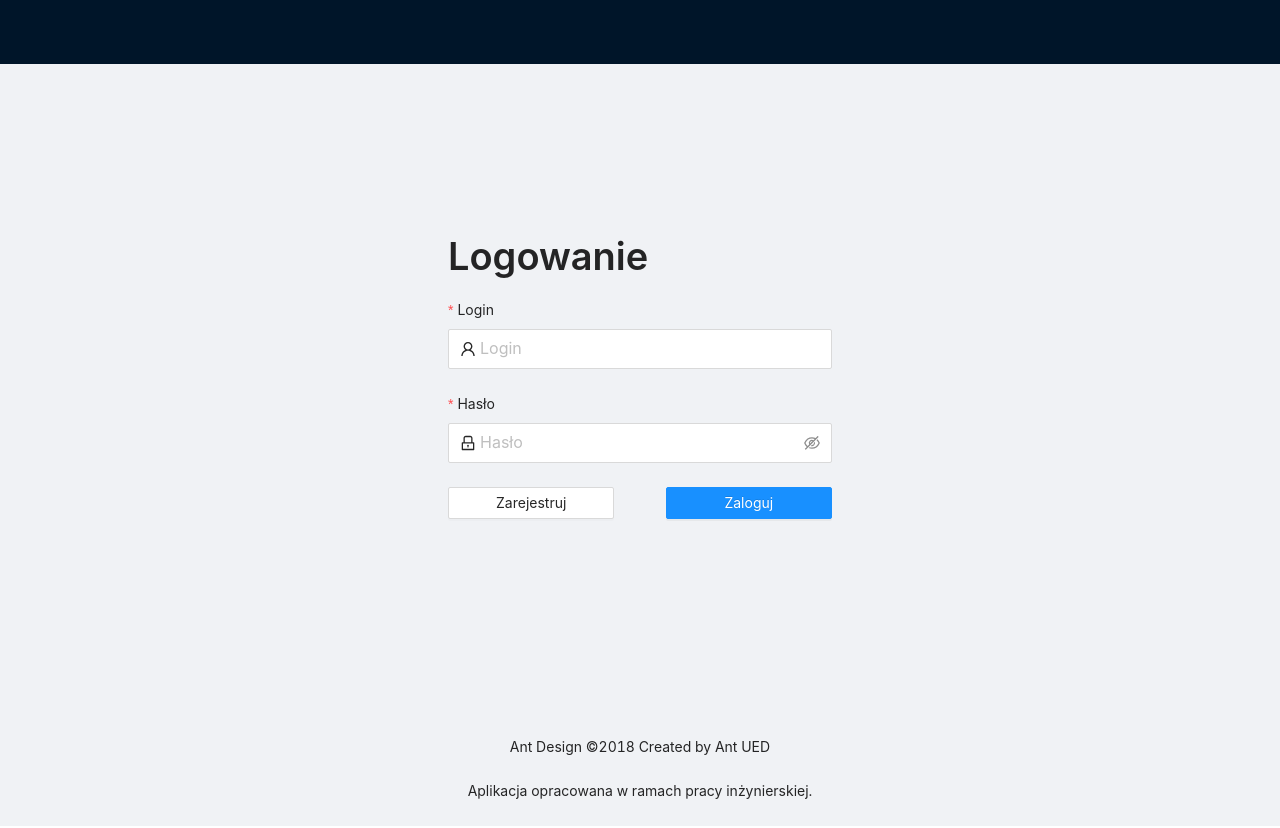
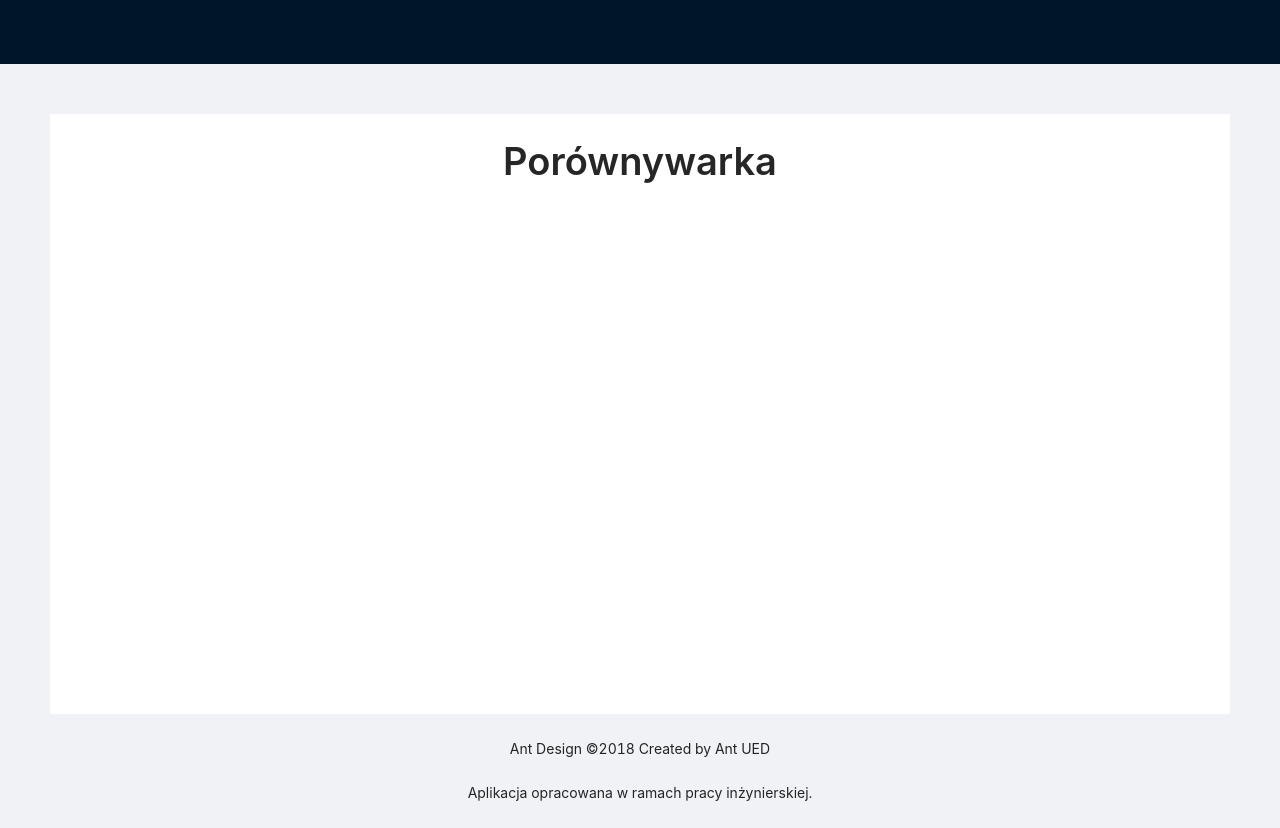
Before and after one commit to inzynierka/PatternRecogniser, a React (Create React App) app in the folder PatternRecogniser/ClientApp/: page /comparison-lists in a window 1280 px wide. Built offline with nearby package versions, Linux system fonts and the light colour scheme.

Commit message:
Dodano nowy panel + routing

```diff
--- a/PatternRecogniser/ClientApp/src/components/AppRouter.tsx
+++ b/PatternRecogniser/ClientApp/src/components/AppRouter.tsx
@@ -7,6 +7,7 @@ import SignIn from '../pages/Signin';
 import TrainPage from '../pages/Train';
 import RecognisePage from '../pages/Recognise';
 import MyModelsPage from '../pages/MyModels';
+import ComparisonPage from '../pages/ComparisonLists';
 
 
 export const AppRouter: React.FC = () => {
@@ -24,7 +25,8 @@ export const AppRouter: React.FC = () => {
             <Route path='/signin' element={<SignIn />}/>
             <Route path='/train' element={<TrainPage />}/>
             <Route path='/recognise' element={<RecognisePage />}/>
-            <Route path='/my_models' element={<MyModelsPage />}/>
+            <Route path='/my-models' element={<MyModelsPage />}/>
+            <Route path='/comparison-lists' element={<ComparisonPage />}/>
             <Route path='*' element={<NotFound />}/>
       </Routes>
   );
--- a/PatternRecogniser/ClientApp/src/components/NavMenu.tsx
+++ b/PatternRecogniser/ClientApp/src/components/NavMenu.tsx
@@ -18,7 +18,8 @@ export function NavMenu() {
     let path = location.pathname;
     if(path.includes('train')) return ['Train'];
     if(path.includes('recognise')) return ['Recognise'];
-    if(path.includes('my_models')) return ['MyModels'];
+    if(path.includes('my-models')) return ['MyModels'];
+    if(path.includes('comparison-lists')) return ['ComparisonLists'];
     return ['None'];
   }
   const navigateTo_IfLoggedIn = (to : string) => {
@@ -41,7 +42,8 @@ export function NavMenu() {
               <Menu theme="dark" mode="horizontal" selectedKeys={getSelectedKeyFromPath()} style={{width: "50vw", height: '64px'}}>
                   <Menu.Item key="Train" ><NavLink tag={Link} to={navigateTo_IfLoggedIn("/train")}>Trenuj model</NavLink></Menu.Item>
                   <Menu.Item key="Recognise" ><NavLink tag={Link} to={navigateTo_IfLoggedIn("/recognise")}>Rozpoznaj znak</NavLink></Menu.Item>
-                  <Menu.Item key="MyModels" ><NavLink tag={Link} to={navigateTo_IfLoggedIn("/my_models")}>Moje modele</NavLink></Menu.Item>
+                  <Menu.Item key="MyModels" ><NavLink tag={Link} to={navigateTo_IfLoggedIn("/my-models")}>Moje modele</NavLink></Menu.Item>
+                  <Menu.Item key="ComparisonLists" ><NavLink tag={Link} to={navigateTo_IfLoggedIn("/comparison-lists")}>Moje modele</NavLink></Menu.Item>
               </Menu>
 
               <div className="user-avatar">
--- /dev/null
+++ b/PatternRecogniser/ClientApp/src/pages/ComparisonLists.tsx
@@ -0,0 +1,28 @@
+import {Typography, Card, Space, Tooltip, Input, Button } from "antd"
+
+import 'antd/dist/antd.min.css';
+import { Row, Col } from "antd";
+import { useState } from "react";
+import { QuestionCircleOutlined, SearchOutlined } from '@ant-design/icons';
+import { useNavigate } from 'react-router-dom';
+
+const { Title } = Typography;
+
+const ComparisonPage = () => {
+
+    return (
+        <div>
+            <Row style={{ marginTop: 50 }}>
+                <Col flex="auto">
+                    <div className="site-layout-content" style={{minHeight: "75vh" }}>
+                        <Row justify="space-around" align="middle" style={{marginBottom: "30px"}}>
+                            <Title>Porównywarka</Title>
+                        </Row>
+                    </div>
+                </Col>
+            </Row>
+        </div>
+    );
+}
+
+export default ComparisonPage;
```
